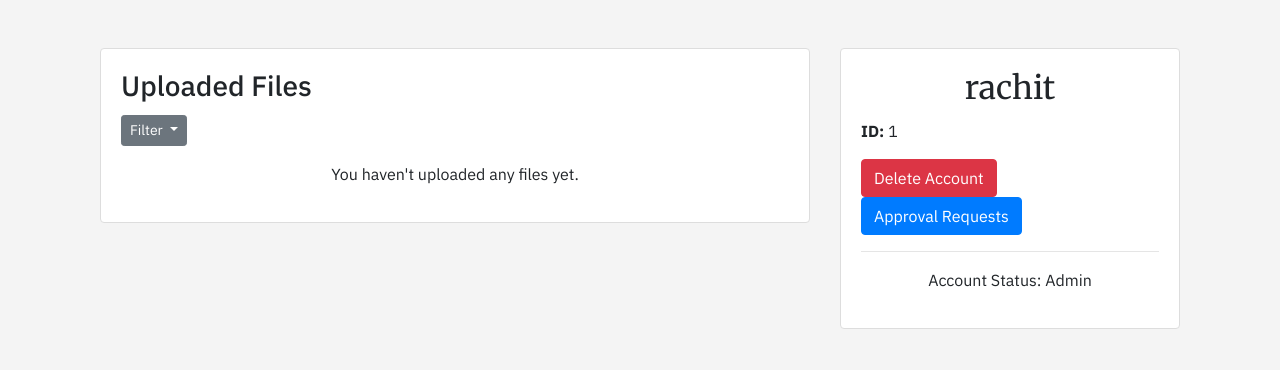
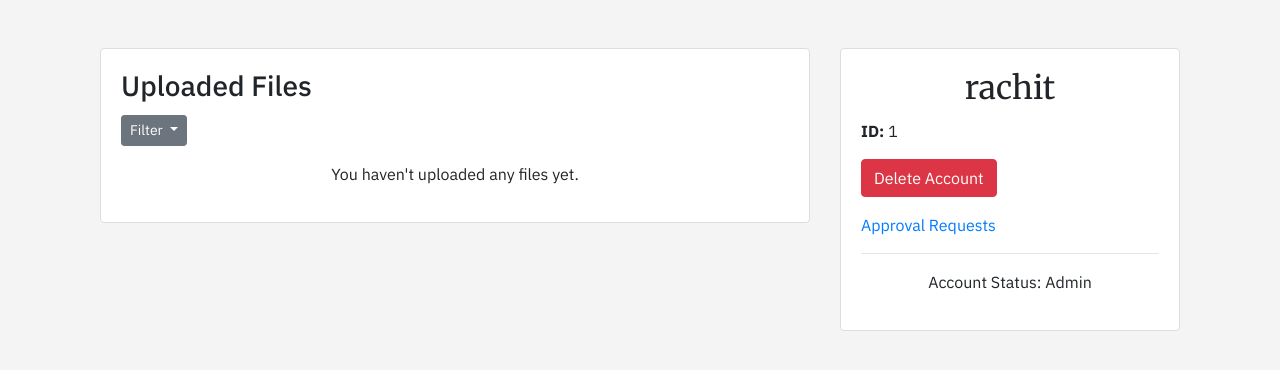
Before and after one commit to Rachit74/hamdard-library, a Django app: page /user/user_profile/ in a window 1280 px wide. Shown: the part 56-426 px from the top of the page. Run offline with Django 5.2, Linux system fonts and the light colour scheme; a user stored in the database is signed in; data comes from the database, SQL or seed files in the repository; both versions use the stored data as it was after the commit; some libraries are stand-ins or nearby versions.

Commit message:
db reset

```diff
--- a/hamdard_library/user/templates/user/user_profile.html
+++ b/hamdard_library/user/templates/user/user_profile.html
@@ -58,8 +58,9 @@
                     <p class="card-text"><strong>ID:</strong> {{ user.id }}</p>
                     <div class="d-grid gap-2">
                         <a href="{% url 'library_delete_account' %}" class="btn btn-danger">Delete Account</a>
+                        <p></p>
                         {% if user.is_staff %}
-                        <a href="{% url 'library_approve_requests' %}" class="btn btn-primary">Approval Requests</a>
+                        <a href="{% url 'library_approve_requests' %}" class="">Approval Requests</a>
                         <hr>
                         <p class="text-center">Account Status: Admin</p>
                         {% else %}
```
Also changed, not shown: hamdard_library/db.sqlite3.
